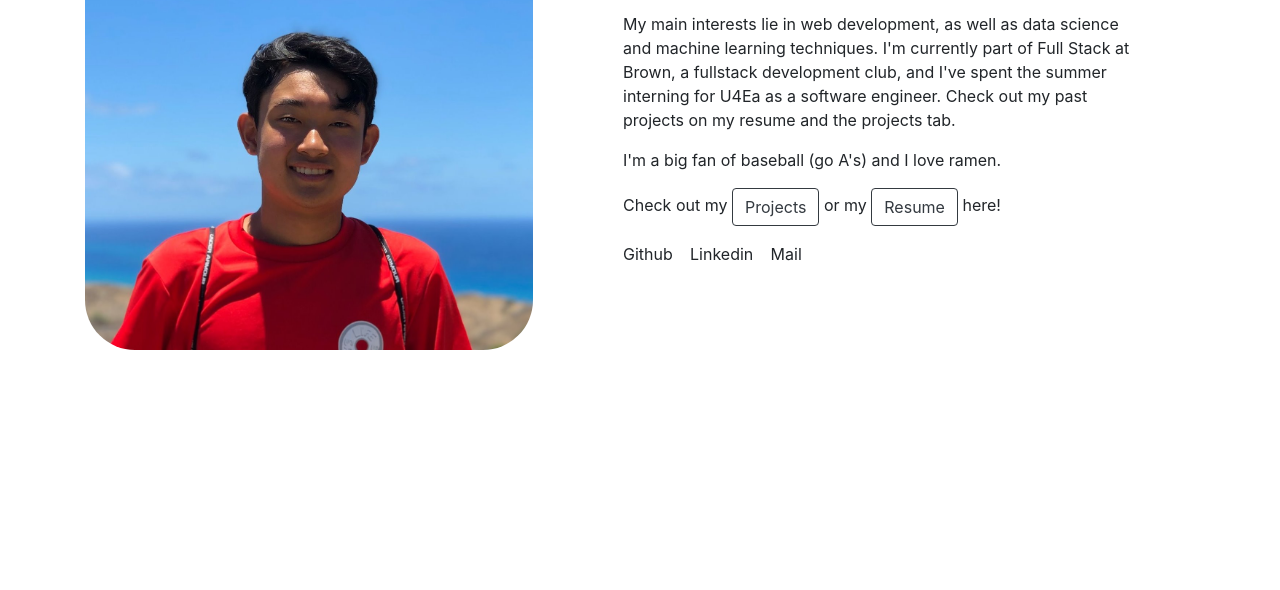
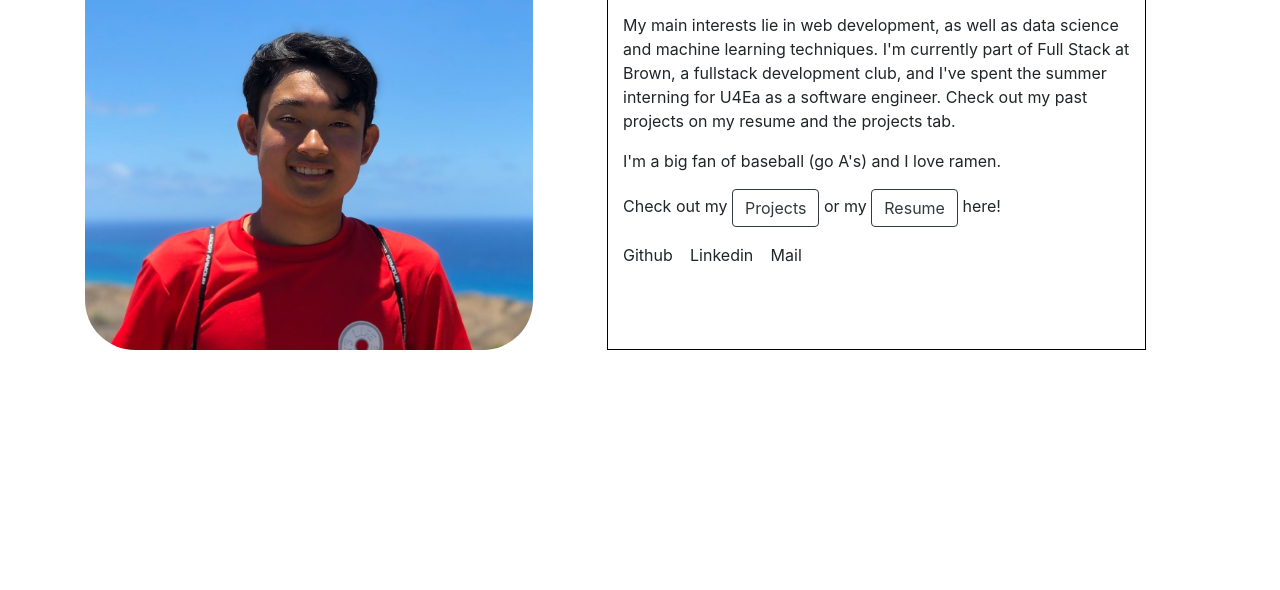
Before and after one commit to 19sodak/kotasoda, a plain HTML site: page index.html in a window 1280 px wide. Shown: the part 210-800 px from the top of the page. Drawn offline with nearby package versions, Linux system fonts and the light colour scheme.

Commit message:
background

```diff
--- a/index.html
+++ b/index.html
@@ -31,7 +31,7 @@
                 <img src="Profile.jpg" alt="profile"
                     style="width:35vw;height:auto;border-radius: 50px;margin-right: 5vw;" />
             </div>
-            <div class="col" style="min-width: 375px; margin-right: 5vw;">
+            <div class="col" style="min-width: 375px; margin-right: 5vw; background-color:white; border: thin solid, black">
                 <h2>
                     Hi, I'm Kota
                 </h2>
```
Also changed, not shown: github.png (deleted), linkedin.png (deleted), mail.png (deleted), 1 other file.
